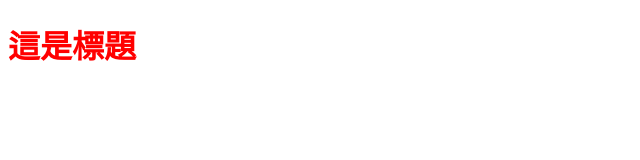
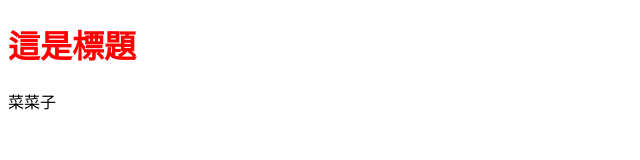
Before and after one commit to Hailey-1025/git-project, a plain HTML site: page index.html in a window 1280 px wide. Shown: the full height of the page, 0-640 px from the left. Drawn offline with Linux system fonts and the light colour scheme.

Commit message:
大家都菜菜

```diff
--- a/index.html
+++ b/index.html
@@ -8,5 +8,6 @@
 </head>
 <body>
     <h1>這是標題</h1>
+    <p>菜菜子</p>
 </body>
 </html>
```
